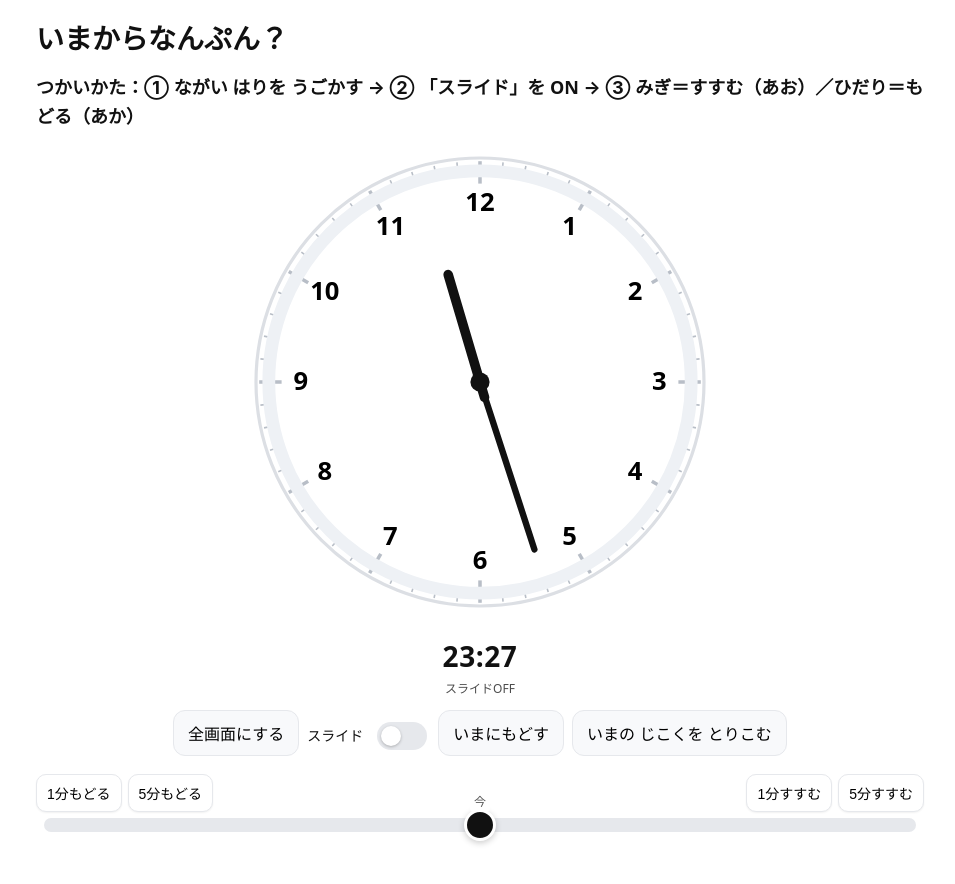
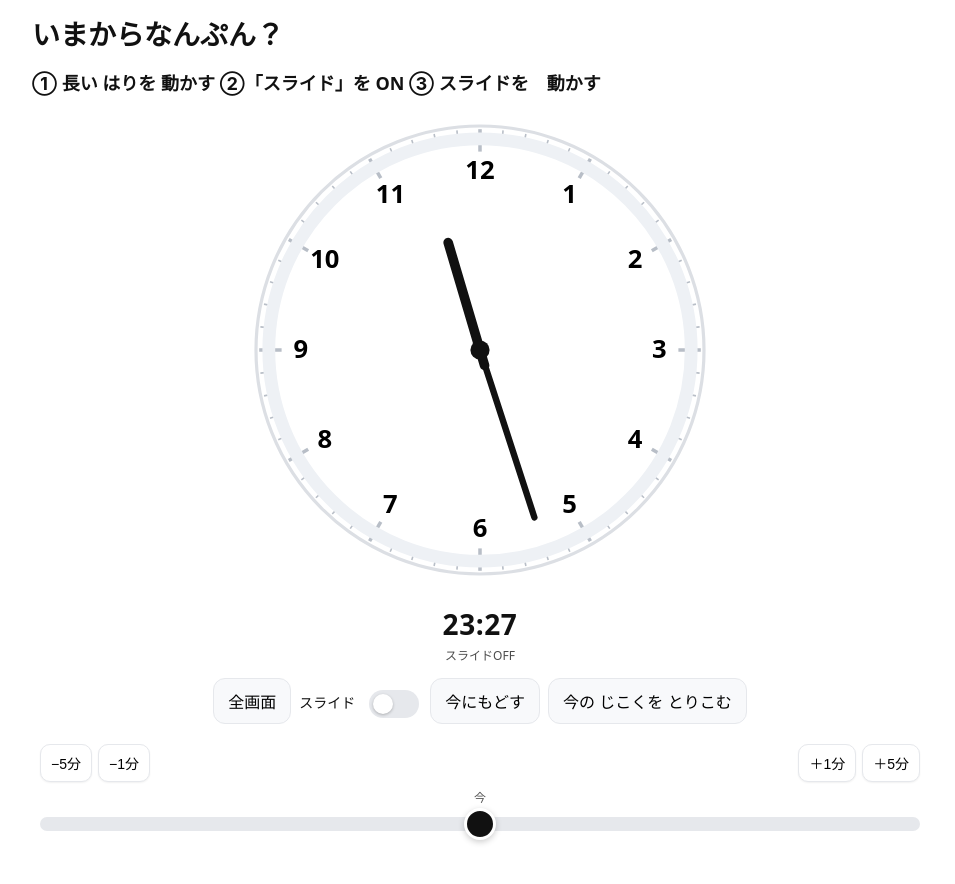
Before and after one commit to tkk-fk/tokei_mae-ato-, a plain HTML site: page index.html in a window 1280 px wide. Shown: the whole page, without its empty margins (160-1115 px from the left). Drawn offline with Linux system fonts and the light colour scheme.

Commit message:
Update index.html

```diff
--- a/index.html
+++ b/index.html
@@ -2,12 +2,12 @@
 <html lang="ja">
 <head>
   <meta charset="UTF-8" />
-  <!-- 連打ズーム対策：user-scalable は禁止せず、JS/CSSで二度タップ拡大を抑止します -->
   <meta name="viewport" content="width=device-width,initial-scale=1,viewport-fit=cover" />
   <title>いまからなんぷん？「◯ふんご／◯ふんまえ」が色でわかるアプリ</title>
   <style>
     :root{
       --bg:#fff; --fg:#111; --muted:#e6e8ec; --accent:#1e90ff; --accent2:#ff6b6b;
+      --gap:12px; --btn-py:10px; --btn-px:14px; --btn-font:16px; --clockH:60svh; --clockW:92vw;
     }
     *{ box-sizing:border-box }
     html,body{ height:100% }
@@ -16,18 +16,23 @@
       font-family: system-ui,-apple-system,"Noto Sans JP","Hiragino Kaku Gothic ProN","Yu Gothic",sans-serif;
       line-height:1.6;
       user-select:none; -webkit-user-select:none;
-      touch-action:manipulation;               /* 連打ズームを抑止（iOS/Android/Chrome） */
+      touch-action:manipulation;
       -webkit-text-size-adjust:100%;
-      overscroll-behavior:contain;             /* モバイルの引っ張り更新などを抑える */
+      overscroll-behavior:contain;
     }
-    .container{ max-width:920px; margin:0 auto; padding:16px; display:grid; gap:12px; }
+    /* ===== レイアウトを“1画面”に収めるためのグリッド ===== */
+    .container{
+      min-height:100svh; /* アドレスバーの出入りに強い */
+      display:grid;
+      grid-template-rows:auto auto 1fr auto auto; /* タイトル / ガイド / 時計 / 操作群 / スライダー */
+      gap:var(--gap);
+      max-width:920px; margin:0 auto; padding:12px;
+    }
     h1{ margin:0; font-size:clamp(18px,4vw,28px) }
-    .guide{
-      margin:0; font-weight:700; font-size:clamp(14px,3.4vw,18px);
-    }
+    .guide{ margin:0; font-weight:700; font-size:clamp(14px,3.4vw,18px) }
 
-    .clock-wrap{ display:grid; place-items:center; }
-    svg{ width:min(80vw,480px); height:auto; touch-action:none; } /* ドラッグ操作優先 */
+    .clock-wrap{ display:flex; align-items:center; justify-content:center; }
+    svg{ width:min(var(--clockW), var(--clockH)); height:auto; touch-action:none; max-height:var(--clockH); }
 
     .meta{ text-align:center }
     #digital{ font-size:clamp(18px,4vw,28px); font-weight:700; letter-spacing:.02em }
@@ -37,18 +42,26 @@
       display:flex; flex-wrap:wrap; gap:8px; justify-content:center; align-items:center;
     }
     .btn{
-      padding:10px 14px; border-radius:12px; border:1px solid var(--muted);
-      background:#f8f9fb; cursor:pointer; font-size:16px;
+      padding:var(--btn-py) var(--btn-px); border-radius:12px; border:1px solid var(--muted);
+      background:#f8f9fb; cursor:pointer; font-size:var(--btn-font);
       touch-action:manipulation;
     }
     .btn:active{ transform:translateY(1px) }
 
-    .timebar{ padding:6px 0 20px; position:relative }
-    .range-wrap{ position:relative; padding:40px 8px 8px } /* 上に端ボタンを置くため余白 */
-    .now-label{
-      position:absolute; left:50%; top:18px; transform:translateX(-50%);
-      font-size:12px; color:#555; background:#fff; padding:0 4px; border-radius:4px; pointer-events:none;
+    /* スライダーエリア：端ボタンは“絶対配置”をやめ、グリッドで回避 */
+    .timebar{ padding-bottom:8px }
+    .range-wrap{ padding:8px; border-radius:14px; background:#fff }
+    .edge-row{ display:grid; grid-template-columns:1fr 1fr; gap:6px; align-items:center; margin-bottom:6px }
+    .edge-group{ display:flex; gap:6px }
+    .edge-group.right{ justify-content:flex-end }
+    .edge-btn{
+      font-size:14px; padding:8px 10px; border-radius:10px; border:1px solid var(--muted); background:#fff; cursor:pointer;
+      box-shadow:0 1px 2px rgba(0,0,0,.06);
+      touch-action:manipulation;
     }
+    .edge-btn:active{ transform:translateY(1px) }
+    .now-center{ text-align:center; font-size:12px; color:#555; margin:0 0 6px }
+
     input[type="range"]{
       width:100%; appearance:none; height:14px; border-radius:999px; background:var(--muted); outline:none; margin:0;
       touch-action:manipulation;
@@ -65,54 +78,36 @@
     }
     input[type="range"]::-moz-range-track{ height:14px; background:transparent }
 
-    .toggle{
-      display:flex; align-items:center; justify-content:center; gap:10px; margin-top:6px; font-size:14px;
-    }
+    .toggle{ display:flex; align-items:center; justify-content:center; gap:10px; margin-top:6px; font-size:14px }
     .toggle input{ width:50px; height:28px; appearance:none; background:var(--muted); border-radius:999px; position:relative; outline:none; cursor:pointer; transition:.2s; touch-action:manipulation }
-    .toggle input::after{
-      content:""; position:absolute; top:4px; left:4px; width:20px; height:20px; border-radius:50%; background:#fff; box-shadow:0 1px 3px rgba(0,0,0,.25); transition:.2s;
-    }
+    .toggle input::after{ content:""; position:absolute; top:4px; left:4px; width:20px; height:20px; border-radius:50%; background:#fff; box-shadow:0 1px 3px rgba(0,0,0,.25); transition:.2s }
     .toggle input:checked{ background:#0ea5e9 }
     .toggle input:checked::after{ left:26px }
 
-    /* スライダー端のボタングループ（タップしやすいサイズ） */
-    .edge-buttons{ position:absolute; top:0; display:flex; gap:6px }
-    .edge-left{ left:0 }
-    .edge-right{ right:0 }
-    .edge-btn{
-      font-size:14px; padding:8px 10px; border-radius:10px; border:1px solid var(--muted); background:#fff; cursor:pointer;
-      box-shadow:0 1px 2px rgba(0,0,0,.06);
-      touch-action:manipulation;
+    /* ===== 全画面時（ネイティブ/フォールバック共通）を自動で“コンパクト”化 ===== */
+    #appRoot:fullscreen, #appRoot:-webkit-full-screen{ width:100vw; height:100svh; padding:10px }
+    html.fake-full body{ position:fixed; inset:0; overflow:hidden }
+    html.fake-full #appRoot{ position:fixed; inset:0; width:100vw; height:100svh; margin:0; padding:10px; background:var(--bg) }
+    .fs-compact .container{ gap:8px }
+    .fs-compact .btn{ --btn-font:14px; --btn-py:8px; --btn-px:10px }
+    .fs-compact .edge-btn{ font-size:12px; padding:6px 8px }
+    .fs-compact svg{ --clockH:52svh }
+
+    /* ===== スマホ最適化：1画面内に収める ===== */
+    @media (max-width:520px){
+      :root{ --gap:10px; --btn-font:15px; --btn-py:10px; --btn-px:12px; --clockH:54svh }
+      .edge-row{ grid-template-columns:1fr }          /* 左右グループを上下に */
+      .edge-group{ justify-content:space-between }    /* 重なり防止 */
     }
-    .edge-btn:active{ transform:translateY(1px) }
-
-    /* ===== ネイティブ全画面時のレイアウト拡張 ===== */
-    #appRoot:fullscreen, #appRoot:-webkit-full-screen{
-      width:100vw; height:100dvh; margin:0; padding:12px; background:var(--bg);
-    }
-
-    /* ===== Fullscreen fallback（ネイティブ不可の端末向け） ===== */
-    html.fake-full, html.fake-full body { height: 100%; }
-    html.fake-full body { position: fixed; inset: 0; overflow: hidden; }
-    html.fake-full #appRoot {
-      position: fixed; inset: 0;
-      width: 100vw; height: 100dvh; /* モバイルのアドレスバー高さ変動に強い */
-      margin: 0; padding: 12px; background: var(--bg);
-    }
-
-    @media (max-width:520px){
-      input[type="range"]{ height:18px }
-      .now-label{ top:22px }
-      .edge-btn{ font-size:13px; padding:8px 8px }
-      .btn{ font-size:15px; padding:10px 12px }
+    @media (max-height:680px){
+      :root{ --clockH:50svh }
     }
   </style>
 </head>
 <body>
   <div class="container" id="appRoot">
     <h1>いまからなんぷん？</h1>
-    <!-- 子ども向けの短いガイド -->
-    <p class="guide"><strong>つかいかた：</strong>① ながい はりを うごかす → ② 「スライド」を ON → ③ みぎ＝すすむ（あお）／ひだり＝もどる（あか）</p>
+    <p class="guide"><strong></strong>① 長い はりを 動かす ②「スライド」を ON  ③ スライドを　動かす</p>
 
     <div class="clock-wrap">
       <svg id="clock" viewBox="0 0 300 300" role="img" aria-label="学習用アナログ時計">
@@ -121,19 +116,11 @@
             <feDropShadow dx="0" dy="1" stdDeviation="1" flood-color="#000" flood-opacity=".25"/>
           </filter>
         </defs>
-
-        <!-- 盤 -->
         <circle cx="150" cy="150" r="140" fill="#fff" stroke="#dcdfe4" stroke-width="2"/>
-        <!-- 目盛り -->
         <g id="ticks"></g>
-        <!-- 数字 -->
         <g id="nums"></g>
-
-        <!-- 外周リング（移動量の可視化：今→表示分まで） -->
         <circle cx="150" cy="150" r="132" fill="none" stroke="#eef1f5" stroke-width="8"/>
         <path id="progressRing" d="" fill="none" stroke="#1e90ff" stroke-width="8" stroke-linecap="round" filter="url(#shadow)" style="display:none"/>
-
-        <!-- 針 -->
         <g id="hands" transform="translate(150,150)">
           <line id="hand-hour" x1="0" y1="10" x2="0" y2="-70" stroke="#111" stroke-width="6" stroke-linecap="round"/>
           <line id="hand-minute" x1="0" y1="12" x2="0" y2="-110" stroke="#111" stroke-width="4" stroke-linecap="round" style="touch-action:none; cursor:grab"/>
@@ -148,28 +135,28 @@
     </div>
 
     <div class="toolbar">
-      <button class="btn" id="fsBtn" aria-label="全画面切替">全画面にする</button>
+      <button class="btn" id="fsBtn" aria-label="全画面切替">全画面</button>
       <div class="toggle">
         <label for="slideToggle">スライド</label>
         <input type="checkbox" id="slideToggle" aria-label="スライド機能のオンオフ">
       </div>
-      <button class="btn" id="resetNow">いまにもどす</button>
-      <button class="btn" id="syncToSystem">いまの じこくを とりこむ</button>
+      <button class="btn" id="resetNow">今にもどす</button>
+      <button class="btn" id="syncToSystem">今の じこくを とりこむ</button>
     </div>
 
     <div class="timebar">
       <div class="range-wrap">
-        <!-- 端ボタン -->
-        <div class="edge-buttons edge-left">
-          <button class="edge-btn" id="btnBack1">1分もどる</button>
-          <button class="edge-btn" id="btnBack5">5分もどる</button>
+        <div class="edge-row">
+          <div class="edge-group left">
+            <button class="edge-btn" id="btnBack5">−5分</button>
+            <button class="edge-btn" id="btnBack1">−1分</button>
+          </div>
+          <div class="edge-group right">
+            <button class="edge-btn" id="btnFwd1">＋1分</button>
+            <button class="edge-btn" id="btnFwd5">＋5分</button>
+          </div>
         </div>
-        <div class="edge-buttons edge-right">
-          <button class="edge-btn" id="btnFwd1">1分すすむ</button>
-          <button class="edge-btn" id="btnFwd5">5分すすむ</button>
-        </div>
-
-        <div class="now-label">今</div>
+        <div class="now-center">今</div>
         <input id="slider" type="range" min="-720" max="720" step="1" value="0" aria-label="今からの時間のずれ（分）" disabled>
       </div>
     </div>
@@ -198,51 +185,45 @@
       }
 
       async function enterFS(){
-        // 1) ネイティブ全画面を試す（ユーザー操作の直後）
         if (hasNativeFS(appRoot)) {
           try {
             if (appRoot.requestFullscreen) { await appRoot.requestFullscreen(); }
             else if (appRoot.webkitRequestFullscreen) { appRoot.webkitRequestFullscreen(); }
             else if (appRoot.msRequestFullscreen) { appRoot.msRequestFullscreen(); }
-            updateFSBtn();
+            updateFSState();
             return;
-          } catch (e) {
-            // 失敗時はフォールバック
-          }
+          } catch (e) {}
         }
-        // 2) フォールバック：CSSで疑似フルスクリーン
         enableFakeFS();
-        updateFSBtn();
+        updateFSState();
       }
-
       function exitFS(){
-        // ネイティブ解除
         if (fsElement()) {
           if (document.exitFullscreen) document.exitFullscreen();
           else if (document.webkitExitFullscreen) document.webkitExitFullscreen();
           else if (document.msExitFullscreen) document.msExitFullscreen();
         }
-        // フォールバック解除
         disableFakeFS();
-        updateFSBtn();
+        updateFSState();
       }
-
       function enableFakeFS(){ document.documentElement.classList.add('fake-full'); }
       function disableFakeFS(){ document.documentElement.classList.remove('fake-full'); }
-
       function isFull(){ return !!fsElement() || document.documentElement.classList.contains('fake-full'); }
-      function updateFSBtn(){ fsBtn.textContent = isFull() ? '全画面をやめる' : '全画面にする'; }
-
+      function updateFSState(){
+        const full = isFull();
+        fsBtn.textContent = full ? '全画面をやめる' : '全画面';
+        document.documentElement.classList.toggle('fs-compact', full); // 全画面時はコンパクト化
+      }
       fsBtn.addEventListener('click', ()=> isFull() ? exitFS() : enterFS());
-      document.addEventListener('fullscreenchange', updateFSBtn);
-      document.addEventListener('webkitfullscreenchange', updateFSBtn);
-      document.addEventListener('msfullscreenchange', updateFSBtn);
-      updateFSBtn();
+      document.addEventListener('fullscreenchange', updateFSState);
+      document.addEventListener('webkitfullscreenchange', updateFSState);
+      document.addEventListener('msfullscreenchange', updateFSState);
+      updateFSState();
 
       // ===== 時計ロジック =====
-      let baseNow = new Date(); baseNow.setSeconds(0,0); // スライドON時に基準化
-      let offsetMin = 0;        // 基準からのずれ（分）
-      let slideEnabled = false; // スライド機能フラグ
+      let baseNow = new Date(); baseNow.setSeconds(0,0);
+      let offsetMin = 0;
+      let slideEnabled = false;
 
       const clock = document.getElementById('clock');
       const ticksG = document.getElementById('ticks');
@@ -324,44 +305,22 @@
         return `${hh}時間${mm}分`;
       }
 
-      // スライダートラックの色（右=青／左=赤）
       function updateSliderStyle(){
         const min = Number(slider.min), max = Number(slider.max), val = Number(slider.value);
         const percent = (val - min) * 100 / (max - min);
         const center  = (0   - min) * 100 / (max - min);
-
         slider.disabled = !slideEnabled;
-
-        if(!slideEnabled){
-          slider.style.background = '#e6e8ec';
-          return;
-        }
-        if(val === 0){
-          slider.style.background = `linear-gradient(90deg,#e6e8ec 0%,#e6e8ec 100%)`;
-          return;
-        }
+        if(!slideEnabled){ slider.style.background = '#e6e8ec'; return; }
+        if(val === 0){ slider.style.background = `linear-gradient(90deg,#e6e8ec 0%,#e6e8ec 100%)`; return; }
         if(val > 0){
           const p = Math.max(percent, center);
-          slider.style.background = `linear-gradient(90deg,
-            #e6e8ec 0%,
-            #e6e8ec ${center}%,
-            var(--accent) ${center}%,
-            var(--accent) ${p}%,
-            #e6e8ec ${p}%,
-            #e6e8ec 100%)`;
+          slider.style.background = `linear-gradient(90deg,#e6e8ec 0%,#e6e8ec ${center}%,var(--accent) ${center}%,var(--accent) ${p}%,#e6e8ec ${p}%,#e6e8ec 100%)`;
         }else{
           const p = Math.min(percent, center);
-          slider.style.background = `linear-gradient(90deg,
-            #e6e8ec 0%,
-            #e6e8ec ${p}%,
-            var(--accent2) ${p}%,
-            var(--accent2) ${center}%,
-            #e6e8ec ${center}%,
-            #e6e8ec 100%)`;
+          slider.style.background = `linear-gradient(90deg,#e6e8ec 0%,#e6e8ec ${p}%,var(--accent2) ${p}%,var(--accent2) ${center}%,#e6e8ec ${center}%,#e6e8ec 100%)`;
         }
       }
 
-      // 外周リング：offsetMin の符号で方向を固定
       function updateProgressRingSigned(baseMinDeg, offsetMin){
         const sign = offsetMin >= 0 ? 1 : -1;
         const deg = Math.min(Math.abs(offsetMin) * 6, 359.9);
@@ -373,88 +332,38 @@
         progressRing.setAttribute('stroke', sign>=0 ? 'var(--accent)' : 'var(--accent2)');
       }
       function polarToCartesian(cx,cy,r,deg){
-        const rad = deg*Math.PI/180;
-        return {x: cx + r*Math.cos(rad), y: cy + r*Math.sin(rad)};
+        const rad = deg*Math.PI/180; return {x: cx + r*Math.cos(rad), y: cy + r*Math.sin(rad)};
       }
       function describeArc(cx,cy,r,startDeg,endDeg){
-        let delta = endDeg - startDeg;
-        const sweep = delta>=0 ? 1 : 0;
-        delta = Math.abs(delta);
-        const large = delta > 180 ? 1 : 0;
-        const s = polarToCartesian(cx,cy,r,startDeg);
-        const e = polarToCartesian(cx,cy,r,endDeg);
+        let delta = endDeg - startDeg; const sweep = delta>=0 ? 1 : 0; delta = Math.abs(delta);
+        const large = delta > 180 ? 1 : 0; const s = polarToCartesian(cx,cy,r,startDeg); const e = polarToCartesian(cx,cy,r,endDeg);
         return `M ${s.x} ${s.y} A ${r} ${r} 0 ${large} ${sweep} ${e.x} ${e.y}`;
       }
 
-      // 端ボタン（スライドON時のみ）
-      function nudge(mins){
-        if(!slideEnabled) return;
-        const min = Number(slider.min), max = Number(slider.max);
-        offsetMin = clamp(offsetMin + mins, min, max);
-        render();
-      }
+      function nudge(mins){ if(!slideEnabled) return; const min = Number(slider.min), max = Number(slider.max); offsetMin = clamp(offsetMin + mins, min, max); render(); }
       btnBack1.addEventListener('click', ()=> nudge(-1));
       btnBack5.addEventListener('click', ()=> nudge(-5));
       btnFwd1.addEventListener('click',  ()=> nudge(+1));
       btnFwd5.addEventListener('click',  ()=> nudge(+5));
 
-      // スライダー操作
-      slider.addEventListener('input', ()=>{
-        if(!slideEnabled) return;
-        offsetMin = clamp(Math.round(Number(slider.value)), Number(slider.min), Number(slider.max));
-        render();
-      });
+      slider.addEventListener('input', ()=>{ if(!slideEnabled) return; offsetMin = clamp(Math.round(Number(slider.value)), Number(slider.min), Number(slider.max)); render(); });
 
-      // スライドON：その時の表示時刻を基準化
-      slideToggle.addEventListener('change', (e)=>{
-        slideEnabled = e.target.checked;
-        if(slideEnabled){
-          baseNow = getDisplayTime();
-          baseNow.setSeconds(0,0);
-          offsetMin = 0;
-        }
-        render();
-      });
+      slideToggle.addEventListener('change', (e)=>{ slideEnabled = e.target.checked; if(slideEnabled){ baseNow = getDisplayTime(); baseNow.setSeconds(0,0); offsetMin = 0; } render(); });
 
-      // ボタン
-      document.getElementById('resetNow').addEventListener('click', ()=>{
-        offsetMin = 0; render();
-      });
-      document.getElementById('syncToSystem').addEventListener('click', ()=>{
-        baseNow = new Date(); baseNow.setSeconds(0,0); offsetMin = 0; render();
-      });
+      document.getElementById('resetNow').addEventListener('click', ()=>{ offsetMin = 0; render(); });
+      document.getElementById('syncToSystem').addEventListener('click', ()=>{ baseNow = new Date(); baseNow.setSeconds(0,0); offsetMin = 0; render(); });
 
       // 長針ドラッグ
-      let dragging = false;
-      let prevMinIdx = null; // 0..59
-      handMin.addEventListener('pointerdown', e=>{
-        dragging = true;
-        handMin.style.cursor = 'grabbing';
-        e.target.setPointerCapture?.(e.pointerId);
-        prevMinIdx = getDisplayTime().getMinutes();
-      });
+      let dragging = false; let prevMinIdx = null;
+      handMin.addEventListener('pointerdown', e=>{ dragging = true; handMin.style.cursor = 'grabbing'; e.target.setPointerCapture?.(e.pointerId); prevMinIdx = getDisplayTime().getMinutes(); });
       window.addEventListener('pointermove', e=>{
-        if(!dragging) return;
-        const ang = pointerAngle(e);
-        const newIdx = Math.round(ang / 6) % 60;
-        let diff = newIdx - prevMinIdx;
-        if(diff > 30)  diff -= 60;
-        if(diff < -30) diff += 60;
-        offsetMin = clamp(offsetMin + diff, Number(slider.min), Number(slider.max));
-        prevMinIdx = newIdx;
-        render();
+        if(!dragging) return; const ang = pointerAngle(e); const newIdx = Math.round(ang / 6) % 60; let diff = newIdx - prevMinIdx; if(diff > 30)  diff -= 60; if(diff < -30) diff += 60; offsetMin = clamp(offsetMin + diff, Number(slider.min), Number(slider.max)); prevMinIdx = newIdx; render();
       }, {passive:true});
       window.addEventListener('pointerup', ()=>{ dragging=false; handMin.style.cursor='grab'; prevMinIdx=null; });
       window.addEventListener('pointercancel', ()=>{ dragging=false; handMin.style.cursor='grab'; prevMinIdx=null; });
 
       function pointerAngle(evt){
-        const pt = clock.createSVGPoint();
-        pt.x = evt.clientX; pt.y = evt.clientY;
-        const p = pt.matrixTransform(clock.getScreenCTM().inverse());
-        const dx = p.x - 150, dy = p.y - 150;
-        let deg = Math.atan2(dx, -dy) * 180/Math.PI;
-        if(deg<0) deg += 360;
-        return deg;
+        const svg = clock; const pt = svg.createSVGPoint(); pt.x = evt.clientX; pt.y = evt.clientY; const p = pt.matrixTransform(svg.getScreenCTM().inverse()); const dx = p.x - 150, dy = p.y - 150; let deg = Math.atan2(dx, -dy) * 180/Math.PI; if(deg<0) deg += 360; return deg;
       }
 
       render();
```
